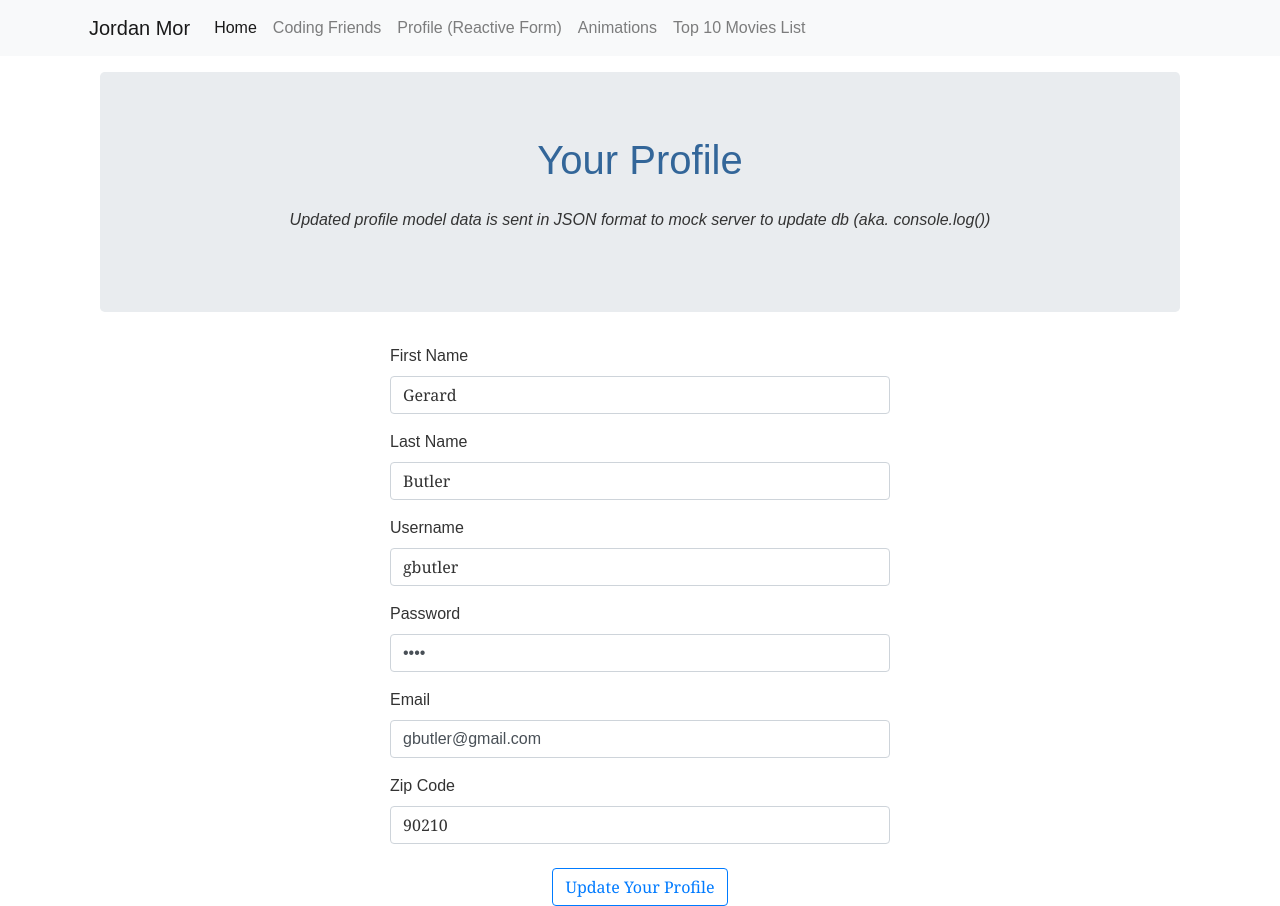
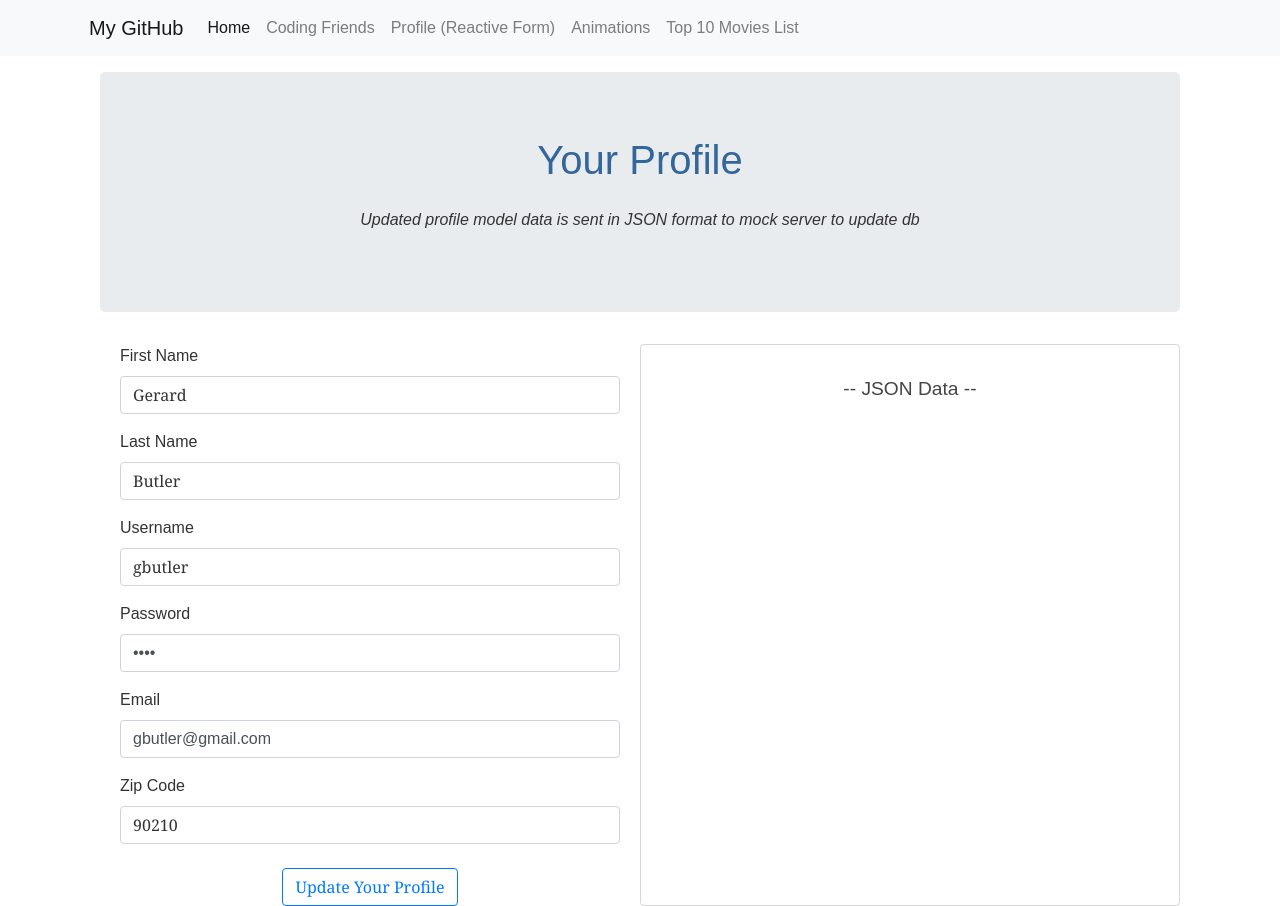
Before and after one commit to jordanmor/angular-lab-demo, an Angular app: page /profile in a window 1280 px wide. Built offline with nearby package versions, Linux system fonts and the light colour scheme.

Commit message:
Update profile form layout

```diff
--- a/src/app/navbar/navbar.component.html
+++ b/src/app/navbar/navbar.component.html
@@ -1,6 +1,6 @@
 <nav class="navbar navbar-expand-md navbar-light bg-light mb-3">
   <div class="container">
-      <a class="navbar-brand ml-1" routerLink="/">Jordan Mor</a>
+      <a class="navbar-brand ml-1" href="https://github.com/jordanmor">My GitHub</a>
       <button class="navbar-toggler" type="button" data-toggle="collapse" data-target="#navbarNav" aria-controls="navbarNav" aria-expanded="false" aria-label="Toggle navigation">
         <span class="navbar-toggler-icon"></span>
       </button>
--- a/src/app/profile-editor-reactive/profile-editor-reactive.component.css
+++ b/src/app/profile-editor-reactive/profile-editor-reactive.component.css
@@ -1,3 +1,7 @@
+h3 {
+  font-size: 1.2rem;
+  margin-bottom: .25rem;
+}
 
 .profile form {
   margin: 0 auto;
@@ -10,3 +14,9 @@ form {
 .update{
   text-align: center;
 }
+
+.data {
+  padding: 2rem;
+  border: 1px solid rgba(50,50,50,0.2);
+  border-radius: 4px;
+}
--- a/src/app/profile-editor-reactive/profile-editor-reactive.component.html
+++ b/src/app/profile-editor-reactive/profile-editor-reactive.component.html
@@ -1,8 +1,12 @@
 <div class="container">
     <div class="jumbotron text-center">
       <h1 class="mb-4">Your Profile</h1>
-      <p><em>Updated profile model data is sent in JSON format to mock server to update db (aka. console.log())</em></p>
+      <p><em>Updated profile model data is sent in JSON format to mock server to update db</em></p>
     </div>
+    <div class="profile-wrapper container">
+      <div class="row">
+
+        <div class="col-6">
             <div class="profile">
               <form [formGroup]="profileForm" class="mb-4">
                 <div class="form-group">
@@ -30,9 +34,16 @@
                   <input type="text" formControlName="zip" class="form-control" id="zip" >
                 </div>
               </form>
-
               <div class="update">
                 <button type="button" class="btn btn-outline-primary" (click)="updateProfile()">Update Your Profile</button>
               </div>
             </div>
         </div>
+
+        <div class="data col-6">
+          <h3 class="text-center">-- JSON Data --</h3>
+          <div class="data-container">{{ jsonData }}</div>
+        </div>
+
+    </div>
+  </div>
--- a/src/app/profile-editor-reactive/profile-editor-reactive.component.ts
+++ b/src/app/profile-editor-reactive/profile-editor-reactive.component.ts
@@ -8,6 +8,8 @@ import { Profile } from '../models/Profile';
   styleUrls: ['./profile-editor-reactive.component.css']
 })
 export class ProfileEditorReactiveComponent {
+
+  jsonData: String;
 
   profileForm: FormGroup = this.builder.group({
     firstName: ['Gerard'],
@@ -33,7 +35,7 @@ export class ProfileEditorReactiveComponent {
     this.profileForm.patchValue(updateProfile);
 
     // Send updated profile model data in JSON format to mock server to update db
-    console.log(JSON.stringify(this.profileForm.value));
+    this.jsonData = JSON.stringify(this.profileForm.value, null, 2);
     alert("Your profile information has been successfully updated.")
   }
 
```
Lines whose indentation alone changed are shown as unchanged.
